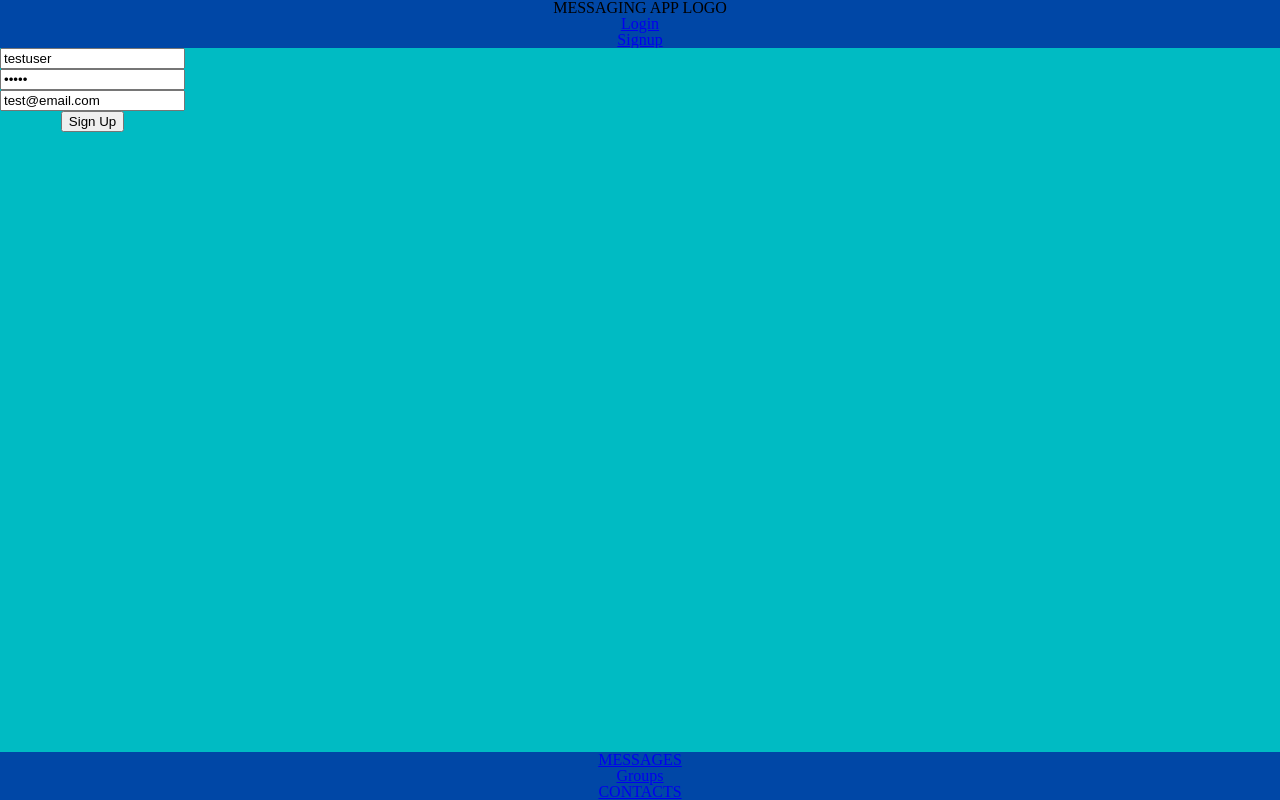
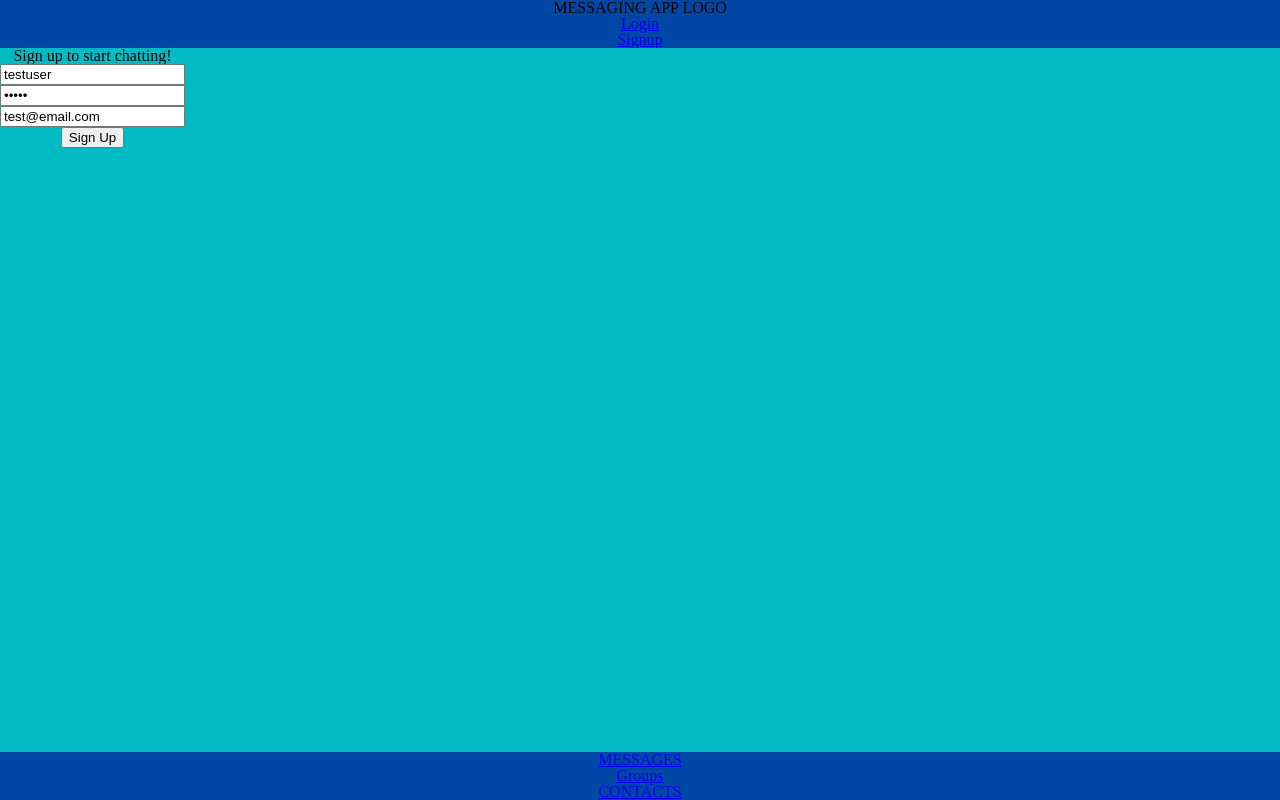
Before and after one commit to LukasDrinkwater/project-messaging-app, a React (Vite) app in the folder frontend/: page /signup in a window 1280 px wide. Built offline with nearby package versions, Linux system fonts and the light colour scheme; no server answers.

Commit message:
added p and SignUpForm component call

```diff
--- a/frontend/src/components/pages/SignUpPage.jsx
+++ b/frontend/src/components/pages/SignUpPage.jsx
@@ -1,12 +1,13 @@
-import { useState } from "react";
-
 // Import components
 import SignUpForm from "../single-components/forms/SignUpForm";
 
 export default function SignUpPage() {
   return (
     <>
-      <SignUpForm />
+      <div className="signUpPageContainer">
+        <p>Sign up to start chatting!</p>
+        <SignUpForm />
+      </div>
     </>
   );
 }
```
